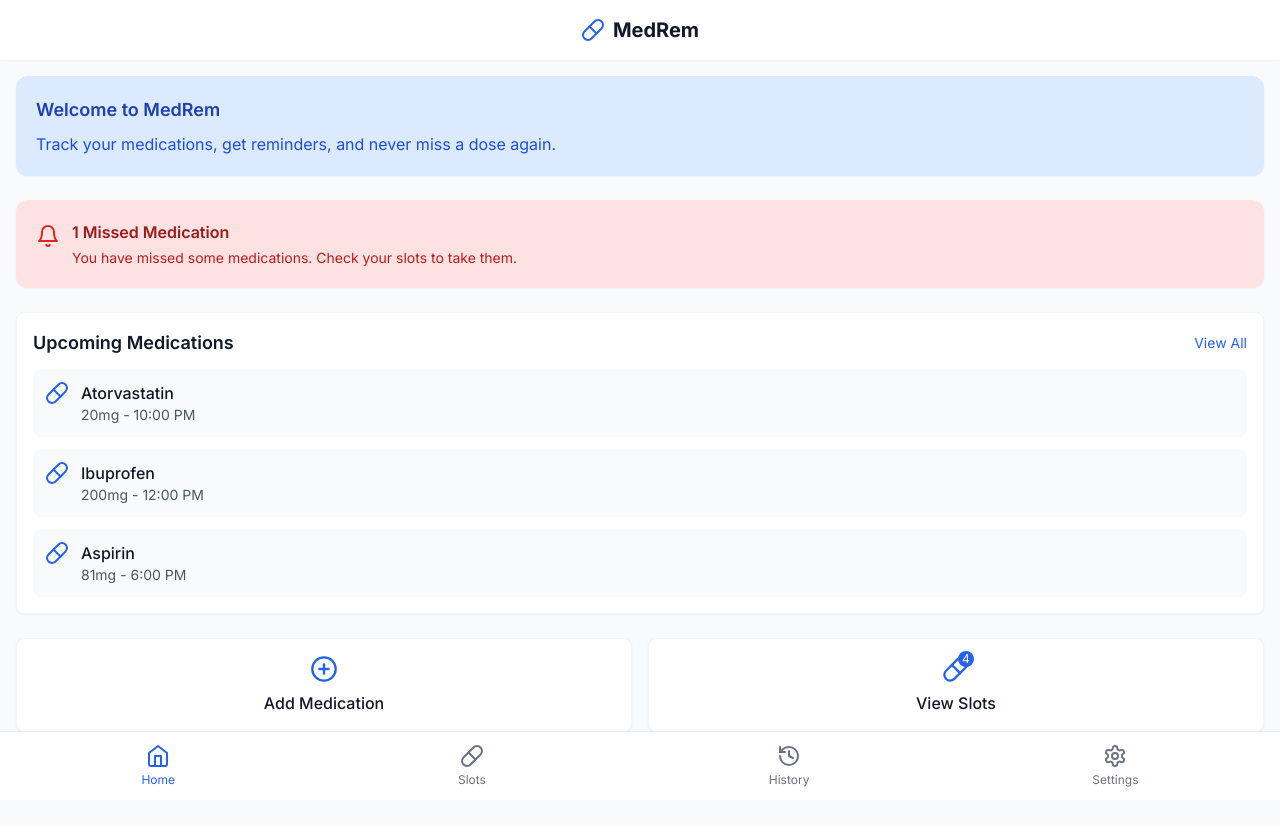
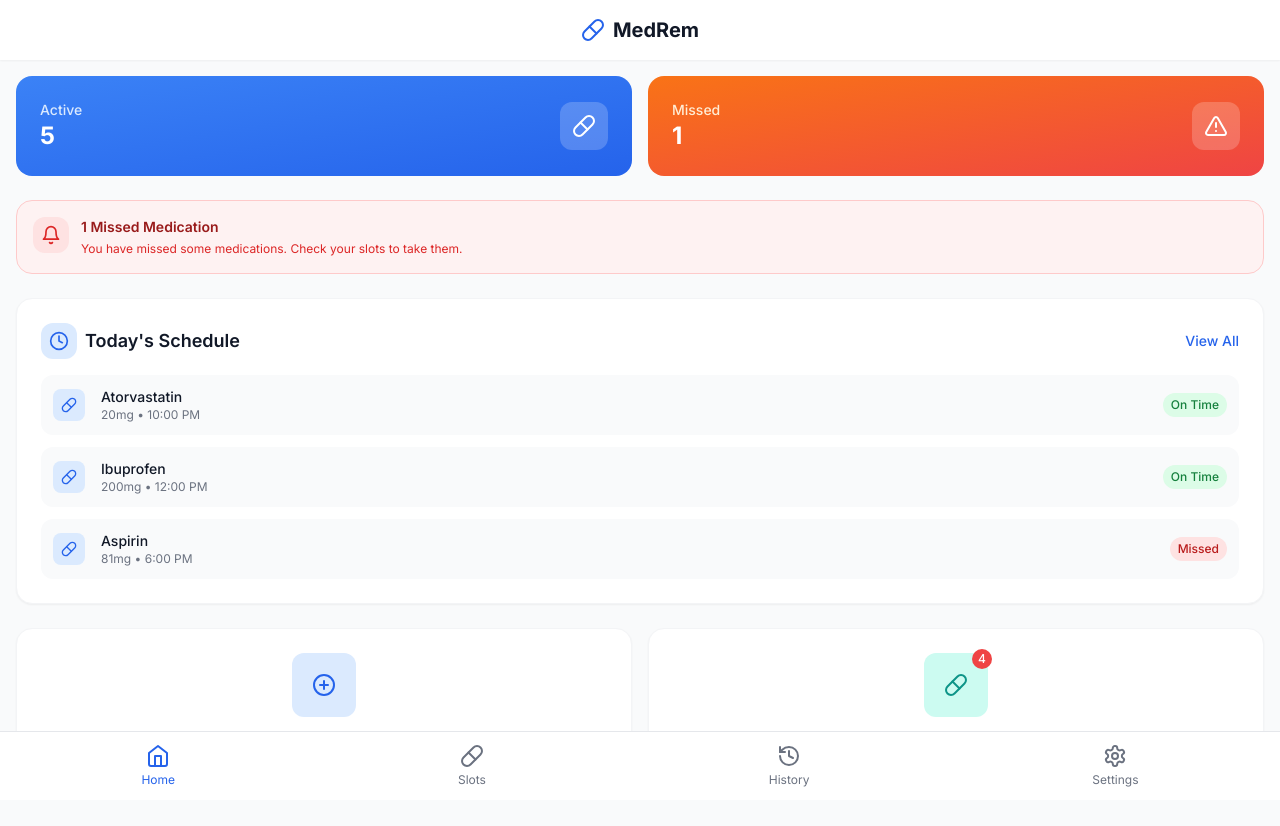
Before and after one commit to Danushsalla/MedRem_1, a React (Vite) app: page / in a window 1280 px wide. Shown: the top 826 px of the page. Built offline with nearby package versions, Linux system fonts and the light colour scheme.

Commit message:
Redesign Home Page with Clean Minimal Design

```diff
--- a/src/pages/HomePage.tsx
+++ b/src/pages/HomePage.tsx
@@ -1,4 +1,4 @@
-import { Pill, Bell, PlusCircle } from 'lucide-react';
+import { Pill, Bell, PlusCircle, Clock, AlertTriangle } from 'lucide-react';
 import Layout from '../components/layout/Layout';
 import { useMedication } from '../context/MedicationContext';
 import { useNavigate } from 'react-router-dom';
@@ -16,29 +16,50 @@ const HomePage = () => {
 
   const emptySlotCount = slots.filter(slot => slot.status === 'empty').length;
   const missedMedications = medications.filter(med => med.status === 'missed');
+  const onTimeMedications = medications.filter(med => med.status === 'onTime');
 
   return (
     <Layout title="MedRem">
       <div className="space-y-6">
-        <div className="bg-primary-100 rounded-xl p-5 shadow-sm">
-          <h2 className="text-lg font-semibold text-primary-800 mb-2">
-            Welcome to MedRem
-          </h2>
-          <p className="text-primary-700">
-            Track your medications, get reminders, and never miss a dose again.
-          </p>
+        {/* Stats Cards */}
+        <div className="grid grid-cols-2 gap-4">
+          <div className="bg-gradient-to-br from-blue-500 to-blue-600 rounded-2xl p-6 text-white">
+            <div className="flex items-center justify-between">
+              <div>
+                <p className="text-blue-100 text-sm font-medium">Active</p>
+                <p className="text-2xl font-bold">{onTimeMedications.length}</p>
+              </div>
+              <div className="bg-white/20 p-3 rounded-xl">
+                <Pill size={24} />
+              </div>
+            </div>
+          </div>
+
+          <div className="bg-gradient-to-br from-orange-500 to-red-500 rounded-2xl p-6 text-white">
+            <div className="flex items-center justify-between">
+              <div>
+                <p className="text-orange-100 text-sm font-medium">Missed</p>
+                <p className="text-2xl font-bold">{missedMedications.length}</p>
+              </div>
+              <div className="bg-white/20 p-3 rounded-xl">
+                <AlertTriangle size={24} />
+              </div>
+            </div>
+          </div>
         </div>
 
+        {/* Missed Medications Alert */}
         {missedMedications.length > 0 && (
-          <div className="bg-red-100 rounded-xl p-5 shadow-sm animate-fade-in">
+          <div className="bg-red-50 border border-red-200 rounded-2xl p-4">
             <div className="flex items-start gap-3">
-              <Bell className="text-red-600 mt-1" />
-              <div>
-                <h3 className="font-semibold text-red-800">
-                  {missedMedications.length} Missed Medication
-                  {missedMedications.length !== 1 ? 's' : ''}
+              <div className="bg-red-100 p-2 rounded-xl">
+                <Bell className="text-red-600" size={20} />
+              </div>
+              <div className="flex-1">
+                <h3 className="font-semibold text-red-800 text-sm">
+                  {missedMedications.length} Missed Medication{missedMedications.length !== 1 ? 's' : ''}
                 </h3>
-                <p className="text-red-700 text-sm mt-1">
+                <p className="text-red-600 text-xs mt-1">
                   You have missed some medications. Check your slots to take them.
                 </p>
               </div>
@@ -46,12 +67,18 @@ const HomePage = () => {
           </div>
         )}
 
-        <div className="card">
-          <div className="flex justify-between items-center mb-3">
-            <h2 className="text-lg font-semibold">Upcoming Medications</h2>
+        {/* Today's Schedule */}
+        <div className="bg-white rounded-2xl p-6 shadow-sm border border-gray-100">
+          <div className="flex items-center justify-between mb-4">
+            <div className="flex items-center gap-2">
+              <div className="bg-blue-100 p-2 rounded-xl">
+                <Clock className="text-blue-600" size={20} />
+              </div>
+              <h2 className="text-lg font-semibold text-gray-900">Today's Schedule</h2>
+            </div>
             <button
               onClick={() => navigate('/slots')}
-              className="text-primary-600 text-sm"
+              className="text-blue-600 text-sm font-medium hover:text-blue-700 transition-colors"
             >
               View All
             </button>
@@ -62,48 +89,72 @@ const HomePage = () => {
               {upcomingMedications.map((med) => (
                 <div
                   key={med.id}
-                  className="flex items-start gap-3 p-3 bg-gray-50 rounded-lg cursor-pointer hover:bg-gray-100 transition-colors"
+                  className="flex items-center gap-4 p-3 bg-gray-50 rounded-xl cursor-pointer hover:bg-gray-100 transition-colors"
                   onClick={() => navigate(`/medications/${med.id}`)}
                 >
-                  <Pill className={`text-primary-600 flex-shrink-0`} />
-                  <div>
-                    <h3 className="font-medium">{med.name}</h3>
-                    <p className="text-gray-600 text-sm">
-                      {med.dosage} - {med.time}
+                  <div className="bg-blue-100 p-2 rounded-lg">
+                    <Pill className="text-blue-600" size={16} />
+                  </div>
+                  <div className="flex-1">
+                    <h3 className="font-medium text-gray-900 text-sm">{med.name}</h3>
+                    <p className="text-gray-500 text-xs">
+                      {med.dosage} • {med.time}
                     </p>
+                  </div>
+                  <div className={`px-2 py-1 rounded-full text-xs font-medium ${
+                    med.status === 'onTime' ? 'bg-green-100 text-green-700' :
+                    med.status === 'missed' ? 'bg-red-100 text-red-700' :
+                    'bg-gray-100 text-gray-700'
+                  }`}>
+                    {med.status === 'onTime' ? 'On Time' :
+                     med.status === 'missed' ? 'Missed' : 'Pending'}
                   </div>
                 </div>
               ))}
             </div>
           ) : (
-            <p className="text-gray-500 text-center py-4">
-              No upcoming medications
-            </p>
+            <div className="text-center py-8">
+              <div className="bg-gray-100 p-4 rounded-xl w-16 h-16 mx-auto mb-3 flex items-center justify-center">
+                <Pill className="text-gray-400" size={24} />
+              </div>
+              <p className="text-gray-500 text-sm">No medications scheduled for today</p>
+            </div>
           )}
         </div>
 
-        <div className="flex gap-4">
+        {/* Quick Actions */}
+        <div className="grid grid-cols-2 gap-4">
           <button
             onClick={() => navigate('/medications/add')}
-            className="card card-interactive flex-1 py-4 flex flex-col items-center justify-center"
+            className="bg-white rounded-2xl p-6 shadow-sm border border-gray-100 hover:shadow-md hover:scale-105 active:scale-95 transition-all duration-200"
           >
-            <PlusCircle className="text-primary-600 mb-2" size={28} />
-            <span className="font-medium">Add Medication</span>
+            <div className="text-center">
+              <div className="bg-blue-100 p-4 rounded-xl w-16 h-16 mx-auto mb-3 flex items-center justify-center">
+                <PlusCircle className="text-blue-600" size={24} />
+              </div>
+              <span className="font-semibold text-gray-900 text-sm">Add Medication</span>
+              <p className="text-gray-500 text-xs mt-1">Create new reminder</p>
+            </div>
           </button>
 
           <button
             onClick={() => navigate('/slots')}
-            className="card card-interactive flex-1 py-4 flex flex-col items-center justify-center"
+            className="bg-white rounded-2xl p-6 shadow-sm border border-gray-100 hover:shadow-md hover:scale-105 active:scale-95 transition-all duration-200"
           >
-            <div className="relative mb-2">
-              <Pill className="text-primary-600" size={28} />
-              {emptySlotCount > 0 && (
-                <span className="absolute -top-1 -right-1 bg-primary-600 text-white text-xs rounded-full w-4 h-4 flex items-center justify-center">
-                  {emptySlotCount}
-                </span>
-              )}
+            <div className="text-center">
+              <div className="bg-teal-100 p-4 rounded-xl w-16 h-16 mx-auto mb-3 flex items-center justify-center relative">
+                <Pill className="text-teal-600" size={24} />
+                {emptySlotCount > 0 && (
+                  <span className="absolute -top-1 -right-1 bg-red-500 text-white text-xs rounded-full w-5 h-5 flex items-center justify-center font-medium">
+                    {emptySlotCount}
+                  </span>
+                )}
+              </div>
+              <span className="font-semibold text-gray-900 text-sm">View Slots</span>
+              <p className="text-gray-500 text-xs mt-1">
+                {emptySlotCount > 0 ? `${emptySlotCount} empty slots` : 'All slots filled'}
+              </p>
             </div>
-            <span className="font-medium">View Slots</span>
           </button>
         </div>
       </div>
```
